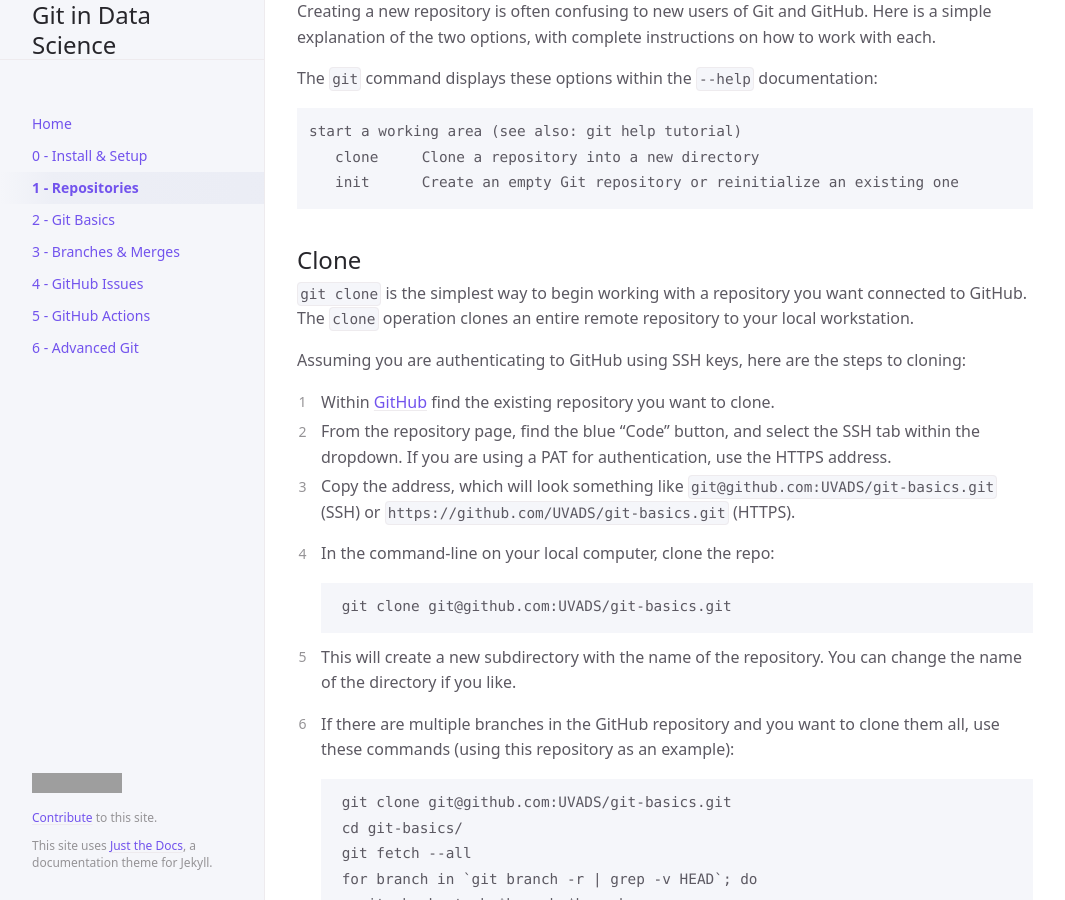
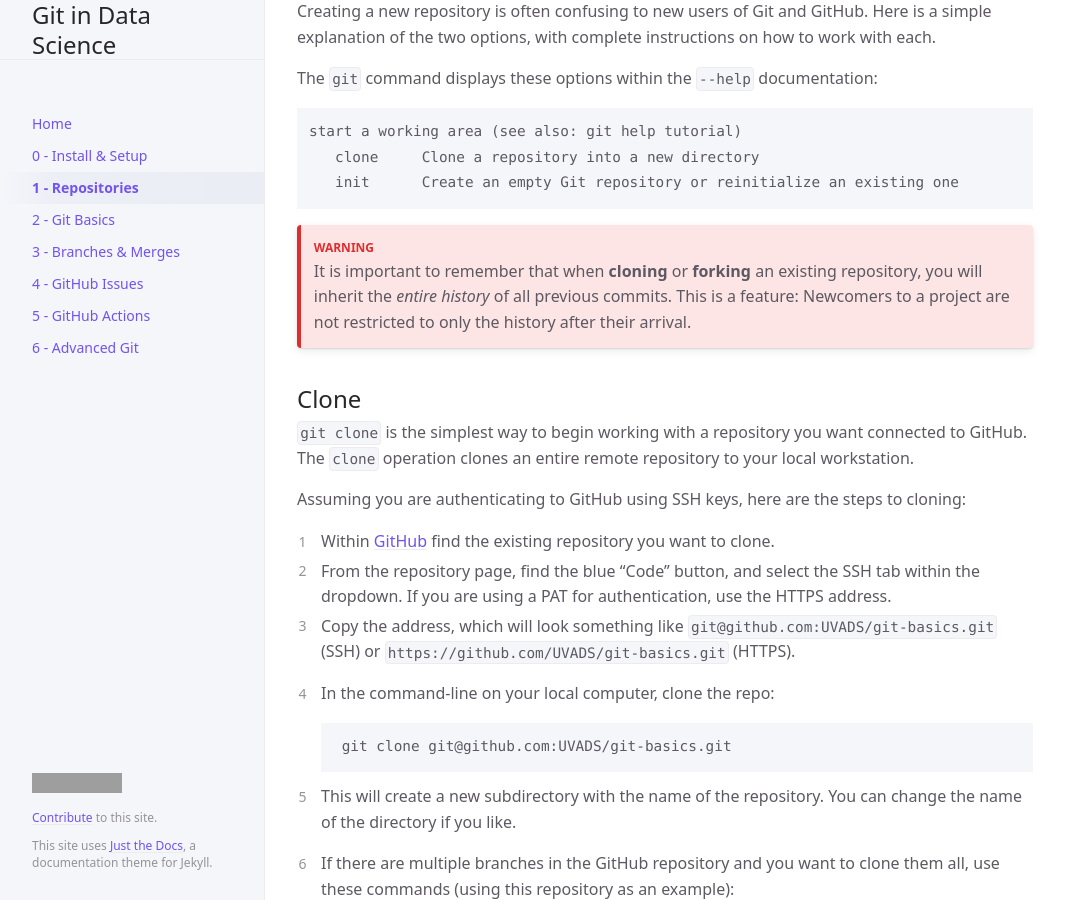
Before and after one commit to UVADS/git-basics, a Jekyll site: the page built from docs/creating-repositories.md, in a window 1280 px wide and 900 px high, scrolled down 356 px. Shown: the whole window, without its empty margins (107-1172 px from the left). Built offline with Jekyll 4.4.1, drawn with Linux system fonts in a browser that asks for light colours; cached includes are drawn as plain includes; grey boxes are pictures that could not be loaded.

Commit message:
Entire history comment

````diff
--- a/docs/creating-repositories.md
+++ b/docs/creating-repositories.md
@@ -25,6 +25,10 @@ start a working area (see also: git help tutorial)
    clone     Clone a repository into a new directory
    init      Create an empty Git repository or reinitialize an existing one
 ```
+
+{: .warning :}
+It is important to remember that when **cloning** or **forking** an existing repository, you will inherit the _entire history_ of all previous commits. This is a feature: Newcomers to a project are not restricted to only the history after their arrival.
+
 
 ## Clone
 
@@ -54,6 +58,7 @@ Assuming you are authenticating to GitHub using SSH keys, here are the steps to
     ```
 
 7. Note that if you create a new, empty repository within GitHub, it is helpful to tick the box to include a `README.md` file by default. This ensures that a default branch (named `main`) will be created for you.
+
 
 ## Init
 
````
